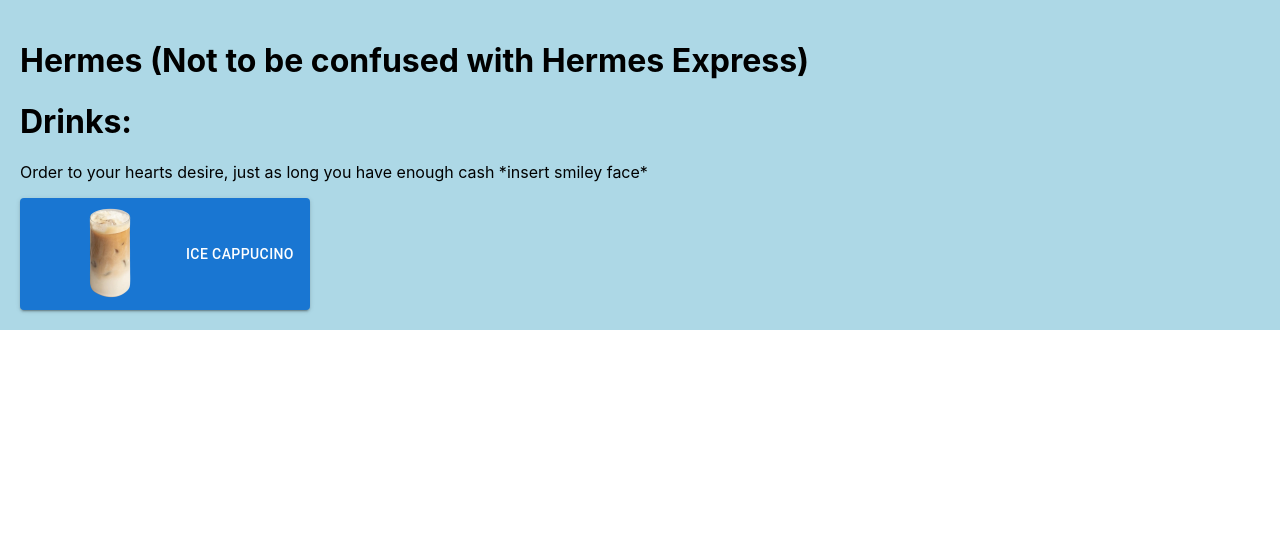
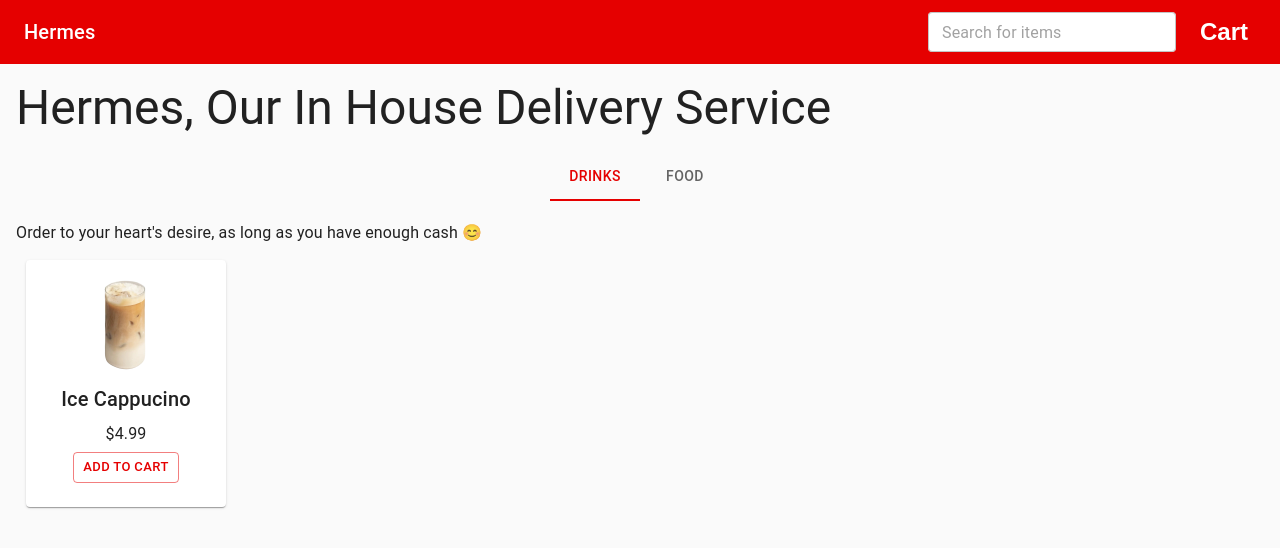
Before and after one commit to OneSkyMario/Hermes-Website, a React (Create React App) app: page / in a window 1280 px wide. Shown: the top 548 px of the page. Built offline with nearby package versions, Linux system fonts and the light colour scheme.

Commit message:
feat: DoorDash-style UI with cart, search, tabs, checkout flow

```diff
--- a/src/App.js
+++ b/src/App.js
@@ -1,66 +1,150 @@
-// import logo from './logo.svg';
-// import './App.css';
+import { useState } from 'react';
+import { Button, Card, CardContent, Typography, Tabs, Tab, AppBar, Toolbar, IconButton, TextField, Badge, Drawer, Divider, Box } from '@mui/material';
+// import ShoppingCartIcon from '@mui/icons-material/ShoppingCart';
+import buttonImage from './assets/IceCappSolo.png';
 
-// function App() {
-//   return (
-//     <div className="App">
-//       <header className="App-header">
-//         <img src={logo} className="App-logo" alt="logo" />
-//         <p>
-//           Edit <code>src/App.js</code> and save to reload.
-//         </p>
-//         <a
-//           className="App-link"
-//           href="https://reactjs.org"
-//           target="_blank"
-//           rel="noopener noreferrer"
-//         >
-//           Learn React
-//         </a>
-//       </header>
-//     </div>
-//   );
-// }
+const drinks = [
+  { id: 1, name: 'Ice Cappucino', image: buttonImage, price: 4.99 },
+];
 
-// export default App;
+const foods = [
+  { id: 1, name: 'Veggie Sandwich', image: buttonImage, price: 5.49 },
+  { id: 2, name: 'Cheese Pizza', image: buttonImage, price: 7.99 },
+];
 
-import Button from '@mui/material/Button';
-import { useState } from 'react';
-import buttonImage from './assets/IceCappSolo.png';
-//import { pink } from '@mui/material/colors';
+function ItemCard({ item, onAdd }) {
+  return (
+    <Card style={{ width: '200px', margin: '10px' }}>
+      <CardContent style={{ textAlign: 'center' }}>
+        <img src={item.image} alt={item.name} style={{ width: '150px', height: '100px' }} />
+        <Typography variant="h6" gutterBottom>{item.name}</Typography>
+        <Typography variant="body1" gutterBottom>${item.price.toFixed(2)}</Typography>
+        <Button variant="outlined" size="small" onClick={() => onAdd(item)}>
+          Add to Cart
+        </Button>
+      </CardContent>
+    </Card>
+  );
+}
 
-function MyButton() {
+export default function App() {
+  const [selectedTab, setSelectedTab] = useState(0);
+  const [cartOpen, setCartOpen] = useState(false);
+  const [cartItems, setCartItems] = useState([]);
+  const [searchTerm, setSearchTerm] = useState('');
+  const [orderPlaced, setOrderPlaced] = useState(false);
+  const [deliveryTime, setDeliveryTime] = useState(null);
 
-  const [count, setCount] = useState(0);
+  function handleAddToCart(item) {
+    setCartItems(prev => {
+      const exists = prev.find(ci => ci.id === item.id);
+      if (exists) {
+        return prev.map(ci => ci.id === item.id ? { ...ci, quantity: ci.quantity + 1 } : ci);
+      }
+      return [...prev, { ...item, quantity: 1 }];
+    });
+  }
 
-  function handleClick() {
-    setCount(count + 1);
-    alert('I told you not to press me! This is thee ' + count + ' time you pressed me!');
+  function handleQuantityChange(id, delta) {
+    setCartItems(prev => prev
+      .map(ci => ci.id === id ? { ...ci, quantity: ci.quantity + delta } : ci)
+      .filter(ci => ci.quantity > 0)
+    );
+  }
+
+  const total = cartItems.reduce((sum, ci) => sum + ci.price * ci.quantity, 0);
+
+  const handleCartOpen = () => setCartOpen(true);
+  const handleCartClose = () => setCartOpen(false);
+
+  function handleTabChange(event, newValue) {
+    setSelectedTab(newValue);
+    handleCartClose();
+    setOrderPlaced(false);
+  }
+
+  function handlePlaceOrder() {
+    if (cartItems.length === 0) return;
+    setOrderPlaced(true);
+    const minutes = Math.floor(Math.random() * 11) + 5; // 5-15 minutes
+    const eta = new Date(Date.now() + minutes * 60000);
+    setDeliveryTime(eta);
   }
 
   return (
-    <Button variant="contained" color="primary" onClick={handleClick}>
-    <img src = {buttonImage} alt = "Button Icon" style={{ width: '150px', height: '100px'}}/>
-    Ice Cappucino </Button>
+    <>
+      <AppBar position="static" color="primary">
+        <Toolbar>
+          <Typography variant="h6" style={{ flexGrow: 1 }}>Hermes</Typography>
+          <TextField
+            size="small"
+            variant="outlined"
+            placeholder="Search for items"
+            value={searchTerm}
+            onChange={(e) => setSearchTerm(e.target.value)}
+            style={{ backgroundColor: 'white', borderRadius: 4 }}
+          />
+          <IconButton color="inherit" style={{ marginLeft: 16 }} onClick={handleCartOpen}>
+            <Badge badgeContent={cartItems.length} color="secondary">
+              <div style={{ color: 'inherit', fontWeight: 'bold' }}>Cart</div>
+            </Badge>
+          </IconButton>
+        </Toolbar>
+      </AppBar>
+      <Drawer anchor="right" open={cartOpen} onClose={handleCartClose}>
+        <div style={{ width: 300, padding: 20 }}>
+          <Typography variant="h6">Your Cart</Typography>
+          {cartItems.length === 0 ? (
+            <Typography variant="body2">Cart is empty</Typography>
+          ) : (
+            cartItems.map(ci => (
+              <div key={ci.id} style={{ display: 'flex', justifyContent: 'space-between', alignItems: 'center', marginTop: 10 }}>
+                <div>
+                  <Typography>{ci.name}</Typography>
+                  <Typography variant="body2">${ci.price.toFixed(2)} x {ci.quantity}</Typography>
+                </div>
+                <div>
+                  <Button size="small" onClick={() => handleQuantityChange(ci.id, -1)}>-</Button>
+                  <Button size="small" onClick={() => handleQuantityChange(ci.id, +1)}>+</Button>
+                </div>
+              </div>
+            ))
+          )}
+          <Divider style={{ margin: '20px 0' }} />
+          <Typography variant="h6">Total: ${total.toFixed(2)}</Typography>
+          <Button variant="contained" color="primary" fullWidth onClick={() => { handleCartClose(); handlePlaceOrder(); }} style={{ marginTop: 10 }}>
+            Checkout
+          </Button>
+        </div>
+      </Drawer>
+      <Box sx={{ p: 2, bgcolor: 'background.default' }}>
+        <Typography variant="h3" gutterBottom>Hermes, Our In House Delivery Service</Typography>
+        <Tabs value={selectedTab} onChange={handleTabChange} centered style={{ marginBottom: '20px' }}>
+          <Tab label="Drinks" />
+          <Tab label="Food" />
+        </Tabs>
+
+        <Typography gutterBottom>Order to your heart's desire, as long as you have enough cash 😊</Typography>
+
+        <div style={{ display: 'flex', flexWrap: 'wrap' }}>
+          {(selectedTab === 0 ? drinks : foods).filter(item => item.name.toLowerCase().includes(searchTerm.toLowerCase())).map((item) => (
+            <ItemCard
+              key={item.id}
+              item={item}
+              onAdd={handleAddToCart}
+            />
+          ))}
+        </div>
+
+        {orderPlaced && cartItems.length > 0 && (
+          <Card sx={{ mt: 2 }} elevation={3}>
+            <CardContent>
+              <Typography variant="h6">Your order has been placed!</Typography>
+              <Typography>Estimated delivery at {deliveryTime.toLocaleTimeString([], { hour: '2-digit', minute: '2-digit' })}.</Typography>
+            </CardContent>
+          </Card>
+        )}
+      </Box>
+    </>
   );
 }
-
-function AboutPage() {
-  return (
-    <div>
-      <h1>Drinks:</h1>
-      <p>Order to your hearts desire, just as long you have enough cash *insert smiley face*</p>
-    </div>
-  );
-}
-
-export default function MyApp() {
-  return (
-
-    <div style={{backgroundColor: 'lightblue', padding: '20px'}}>
-      <h1>Hermes (Not to be confused with Hermes Express)</h1>
-      <AboutPage/>
-      <MyButton />
-    </div>
-  );
-}
--- a/src/index.js
+++ b/src/index.js
@@ -3,11 +3,24 @@ import ReactDOM from 'react-dom/client';
 import './index.css';
 import App from './App';
 import reportWebVitals from './reportWebVitals';
+import { ThemeProvider, createTheme, CssBaseline } from '@mui/material';
+
+// Create a red/white theme similar to DoorDash
+const theme = createTheme({
+  palette: {
+    primary: { main: '#e50000' },
+    secondary: { main: '#ffffff' },
+    background: { default: '#fafafa', paper: '#fff' },
+  },
+});
 
 const root = ReactDOM.createRoot(document.getElementById('root'));
 root.render(
   <React.StrictMode>
-    <App />
+    <ThemeProvider theme={theme}>
+      <CssBaseline />
+      <App />
+    </ThemeProvider>
   </React.StrictMode>
 );
 
```
